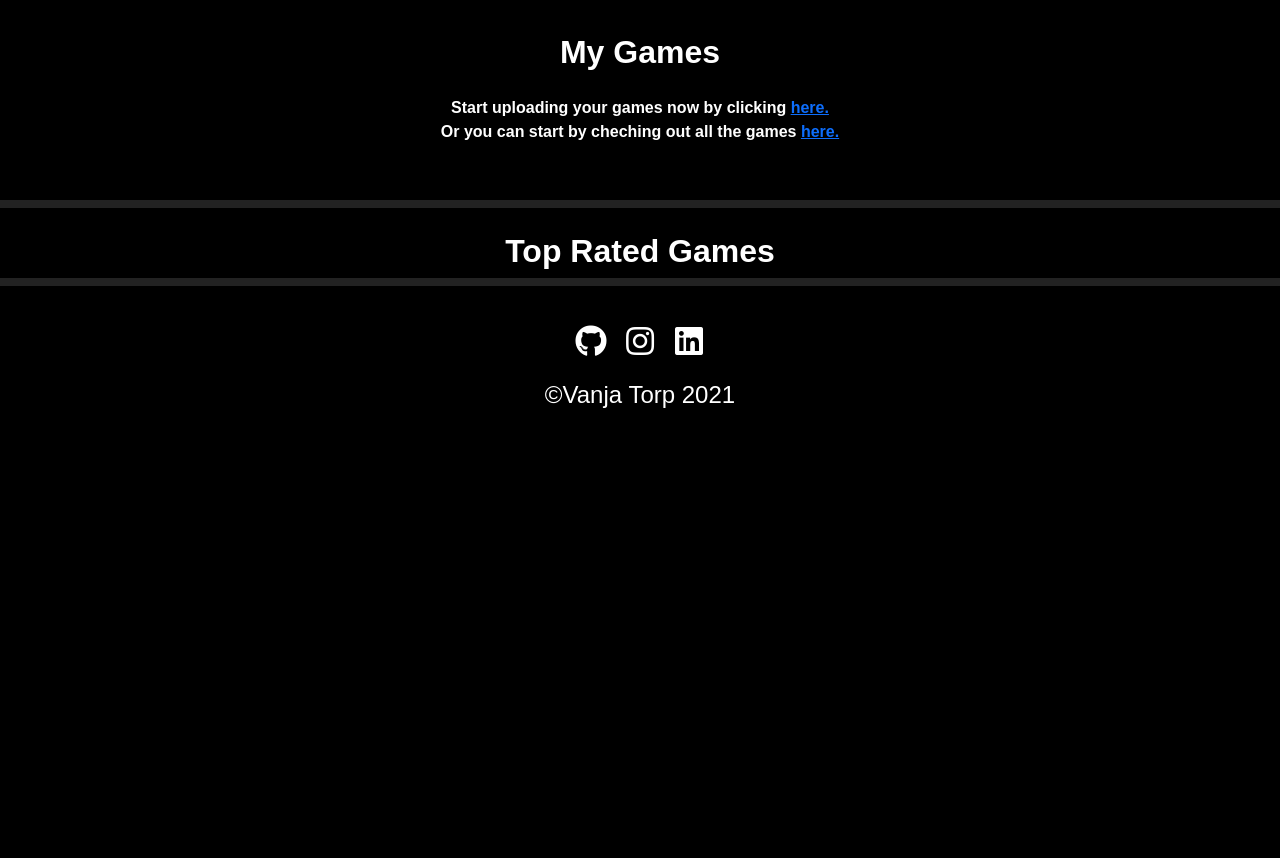
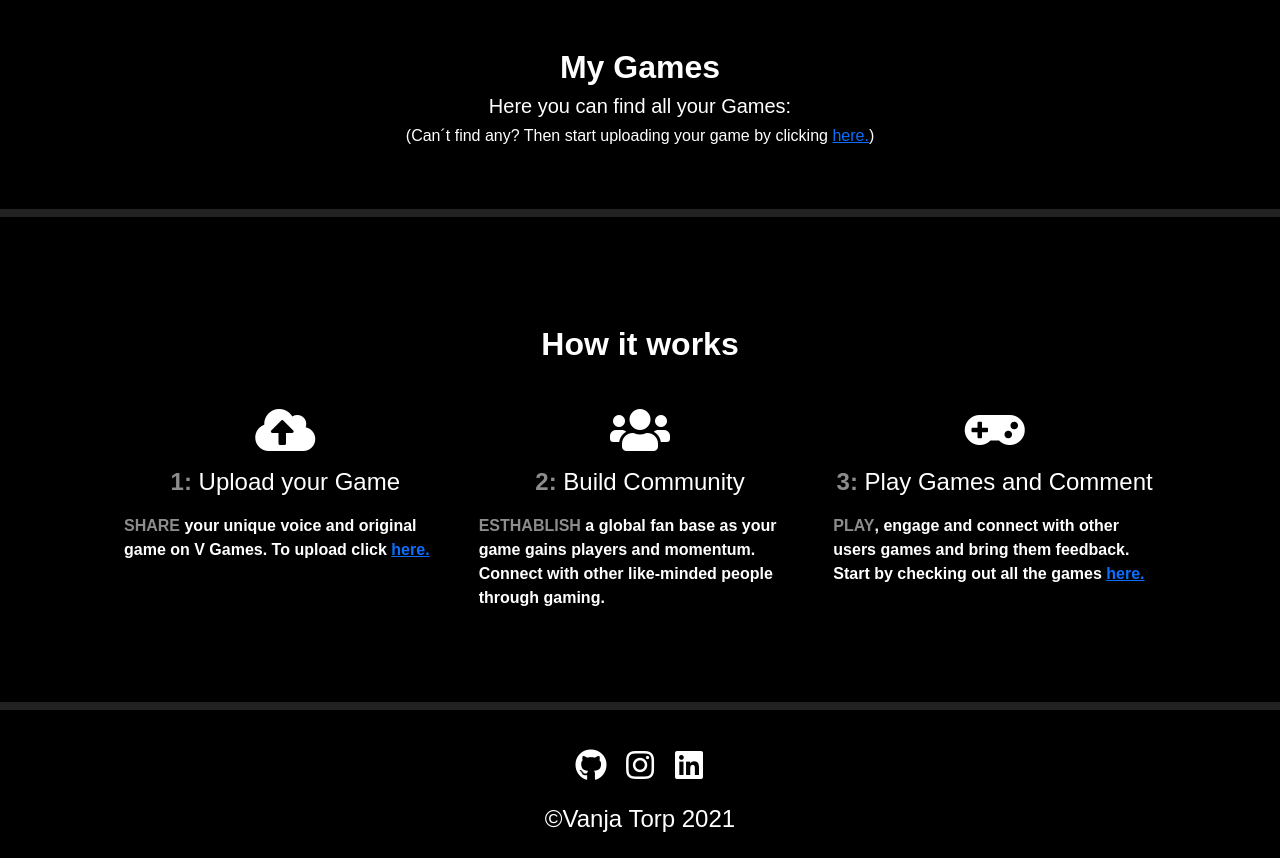
Before and after one commit to VTwin90/VGAME, a Flask app: template templates/profile.html in a window 1280 px wide. Shown: the part 204-1062 px from the top of the page. Before the commit the page ends 612 px from the top, so only its background shows below. Run offline with Flask 2, Linux system fonts and the light colour scheme; the template is opened without the code that fills it, so the values that code supplies are empty; some libraries are stand-ins or nearby versions.

Commit message:
add more structure, content, style to profile.html

```diff
--- a/templates/profile.html
+++ b/templates/profile.html
@@ -1,12 +1,13 @@
 {% extends "base.html" %}
 {% block content %}
 
-<h1 class="text-center">My Games</h1>
-<p class="text-center p-3"> Start uploading your games now by clicking
-  <a href="{{url_for('upload_game',username=session['user'])}}">here.</a><br>
-  Or you can start by cheching out all the games
-  <a href="{{url_for('get_games', username=session['user'])}}">here.</a>
-</p>
+<div class="text-center mb-5 pb-2">
+  <h1 class="mt-5">My Games</h1>
+  <h5> Here you can find all your Games:</h5>
+  <h6>(Can´t find any? Then start uploading your game by clicking
+      <a href="{{url_for('upload_game',username=session['user'])}}">here.</a>)
+  </h6>
+</div>
 
 {%for game in games %}
 <div class="row">
@@ -27,18 +28,33 @@
 
 {% endfor %}
 
-<br>
+<hr class="mb-5">
 
-
-<hr>
-
-<br>
-
-<h1 class="text-center">Top Rated Games</h1>
-
-
-
-
-
+<div id="section" class="container">
+  <div class="row">
+      <h1 class="text-center pb-4">How it works</h1>
+      <div class="col-sm-12 col-md-4 px-3">
+          <div class="text-center fa-3x">
+              <i class="fas fa-cloud-upload-alt"></i>
+          </div>
+          <h4 class="text-center"><strong>1:</strong> Upload your Game</h4>
+          <p class="pb-3"><strong>SHARE</strong> your unique voice and original game on V Games. To upload click <a href="{{url_for('upload_game',username=session['user'])}}">here.</a></p>
+      </div>
+      <div class="col-sm-12 col-md-4 px-3">
+          <div class="text-center fa-3x">
+              <i class="fas fa-users"></i>
+          </div>
+          <h4 class="text-center"><strong>2:</strong> Build Community</h4>
+          <p class="pb-3"><strong>ESTHABLISH</strong> a global fan base as your game gains players and momentum. Connect with other like-minded people through gaming.</p>
+      </div>
+      <div class="col-sm-12 col-md-4 px-3">
+          <div class="text-center fa-3x">
+          <i class="fas fa-gamepad"></i>
+          </div>
+          <h4 class="text-center"><strong>3:</strong> Play Games and Comment</h4>
+          <p class="pb-3"><strong>PLAY</strong>, engage and connect with other users games and bring them feedback. Start by checking out all the games <a href="{{url_for('get_games', username=session['user'])}}">here.</a></p>
+      </div>
+  </div>
+</div>
 
 {% endblock %}
```
